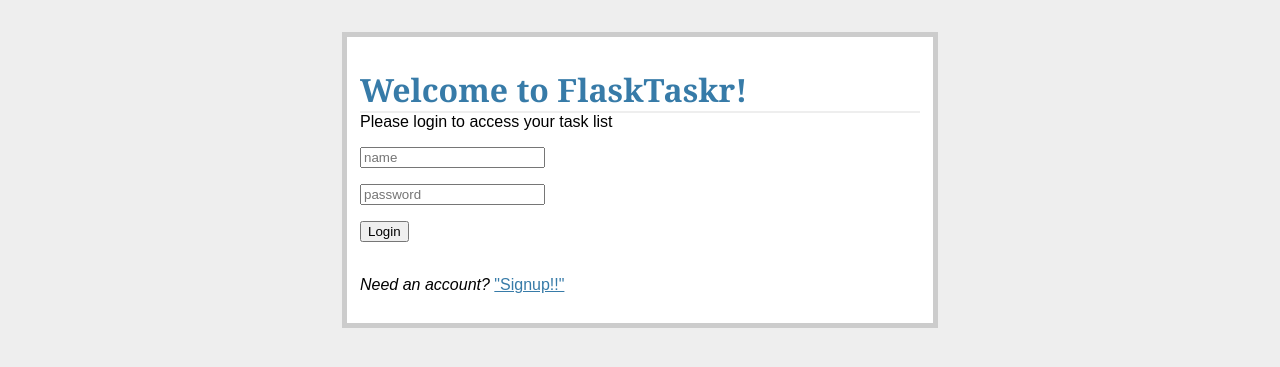
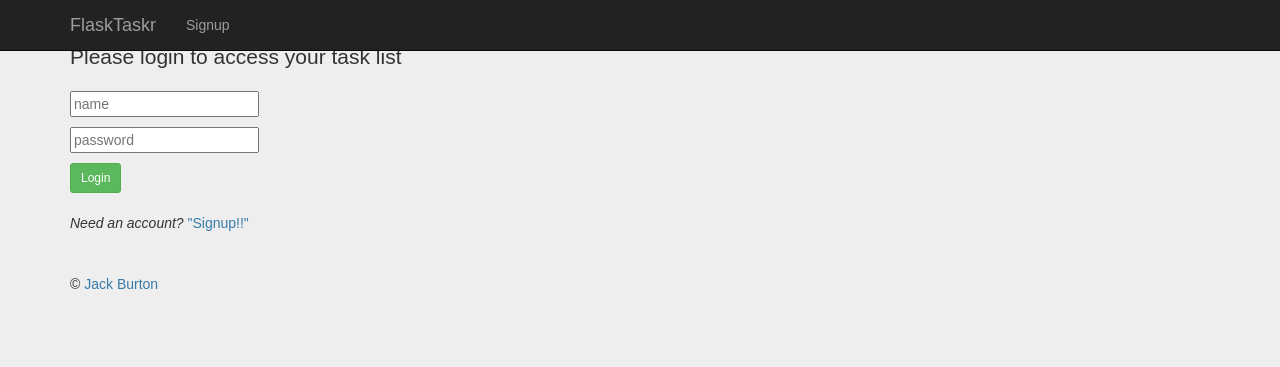
Before and after one commit to danakock/flasktaskr, a Flask app: page / in a window 1280 px wide. Shown: the top 367 px of the page. Run offline with Flask 2, Linux system fonts and the light colour scheme; some libraries are stand-ins or nearby versions.

Commit message:
add style to base.html

```diff
--- a/project/templates/_base.html
+++ b/project/templates/_base.html
@@ -1,25 +1,65 @@
 <!DOCTYPE HTML>
-<html>
+<html lang="en">
 	<head>
-		<title>Welcome to FlaskTaskr!!</title>
+		<meta charset="utf-8">
+		<meta http-equiv="X-UA-COMPATIBLE" content="IE-edge">
+		<meta name="viewport" content="width=device-width,
+		initial-scale=1">
+		<meta name="description" content="">
+		<meta name="author" content="">
+		<title>Welcome to FlaskTaskr!!!</title>
+		<link href="//maxcdn.bootstrapcdn.com/bootswatch/3.3.4/yeti/bootstrap.min.css" rel="stylesheet">
 		<link rel="stylesheet" href="{{ url_for('static', filename='css/main.css') }}">
 	</head>
 	<body>
-		<div class="page">
+
+		<div class="navbar navbar-inverse navbar-fixed-top" role="navigation">
+			<div class="container">
+				<div class="navbar-header">
+					<button type="button" class="navbar-toggle"
+					data-toggle="collapse" data-target=".navbar-collapse">
+					<span class="sr-only">Toggle navigation</span>
+					<span class="icon-bar"></span>
+					<span class="icon-bar"></span>
+					<span class="icon-bar"></span>
+				</button>
+				<a class="navbar-brand" href="/">FlaskTaskr</a>
+			</div>
+			<div class="collapse navbar-collapse">
+				<ul class="nav navbar-nav">
+					{% if not session.logged_in %}
+						<li><a href="/register">Signup</a></li>
+					{% else %}
+						<li><a href="/logout">Signout</a></li>
+					{% endif %}
+				</ul>
+			</div><!--/.nav-collapse -->
+		</div>
+	</div>
+
+	<div class="container">
+		<div class="content">
 
 		{% for message in get_flashed_messages() %}
-			<div class="flash">{{ message }}</div>
+			<div class="alert alert-success">{{ message }}</div>
 		{% endfor %}
 
 		{% if error %}
 			<div class="error"><strong>Error:</strong> {{ error }}</div>
 		{% endif %}
 
-		<br>
-
 		{% block content %}
 		{% endblock %}
 
 		</div>
+		<div class="footer">
+			<hr>
+			<p>&copy; <a href="https://www.realpython.com">Jack Burton</a></p>
+		</div>
+	</div><!--/.container -->
+
+	<!-- scripts -->
+	<script src="//code.jquery.com/jquery-1.11.3.min.js"></script>
+	<script src="//maxcdn.bootstrapcdn.com/bootstrap/3.3.4/js/bootstrap.min.js"></script>
 	</body>
 </html>
```
Also changed, not shown: project/test.db.
